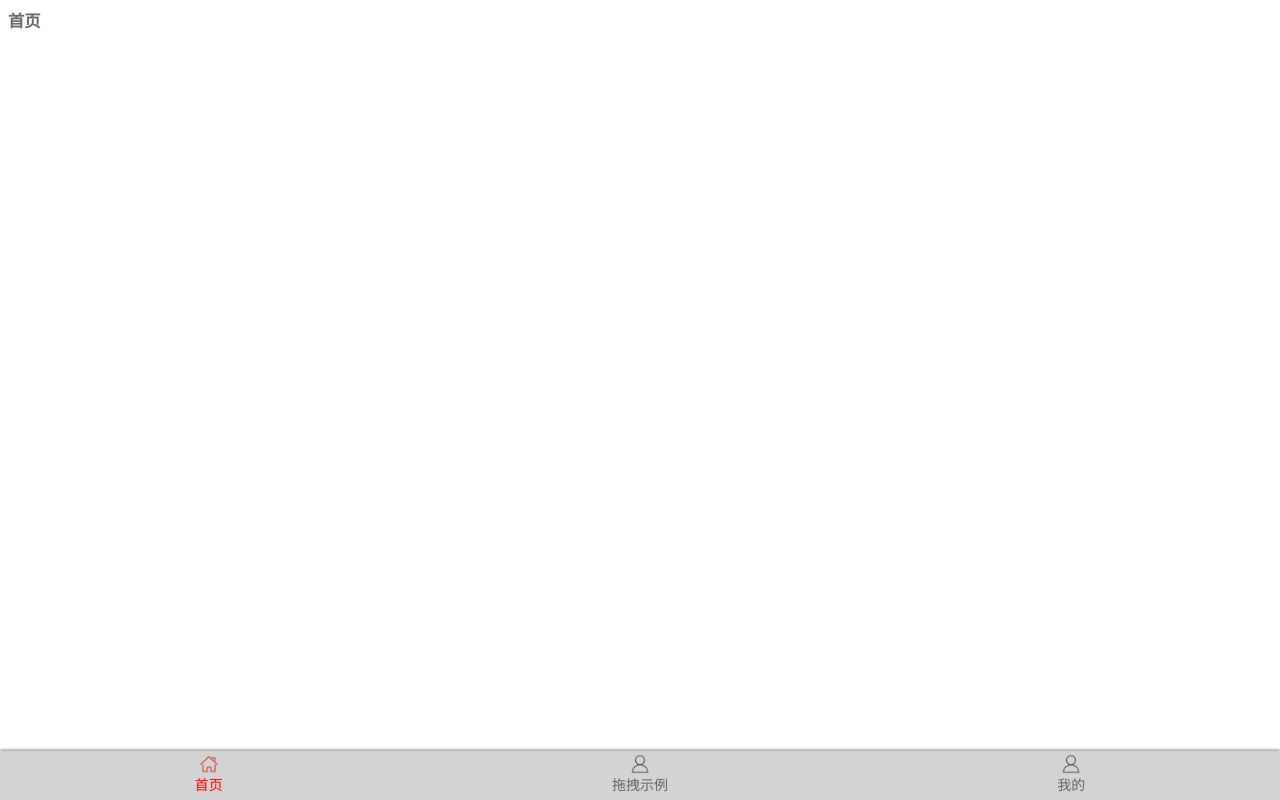
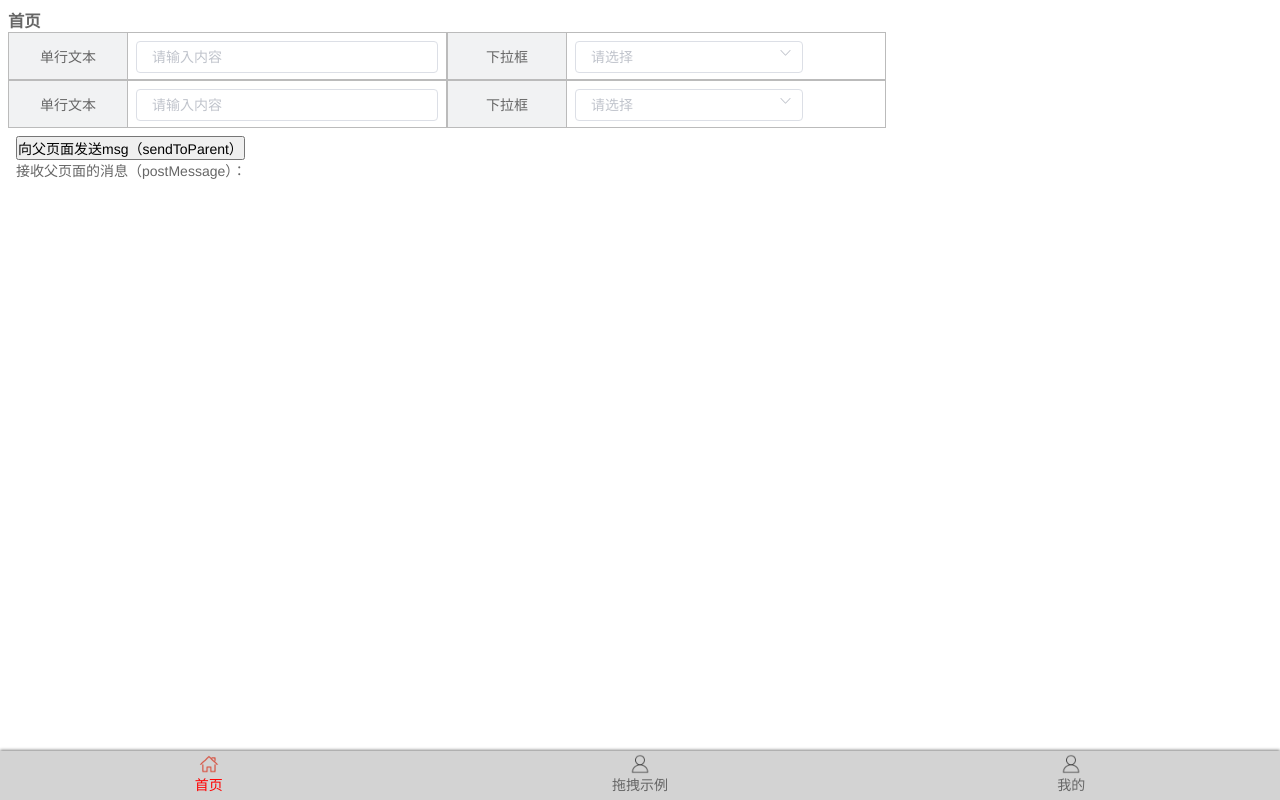
Before and after one commit to rockpile-studio/web-app, a Vue app: page /home in a window 1280 px wide. Built offline with nearby package versions, Linux system fonts and the light colour scheme.

Commit message:
提交更新

```diff
--- a/src/views/Home/Home.vue
+++ b/src/views/Home/Home.vue
@@ -1,16 +1,167 @@
 <template>
   <div>
     <h3>首页</h3>
+    <div class="component">
+      <div class="cpn-label">单行文本</div>
+      <div class="cpn-value">
+        <el-input v-model="component.inputValue" placeholder="请输入内容"/>
+      </div>
+    </div>
+    <div class="component">
+      <div class="cpn-label">下拉框</div>
+      <div class="cpn-value">
+        <el-select v-model="component.selectValue" placeholder="请选择">
+          <el-option
+            v-for="item in options"
+            :key="item.value"
+            :label="item.label"
+            :value="item.value">
+          </el-option>
+        </el-select>
+      </div>
+    </div>
+    <br style="clear: both">
+    <div class="component">
+      <div class="cpn-label">单行文本</div>
+      <div class="cpn-value">
+        <el-input v-model="component.inputValue" placeholder="请输入内容"/>
+      </div>
+    </div>
+    <div class="component">
+      <div class="cpn-label">下拉框</div>
+      <div class="cpn-value">
+        <el-select v-model="component.selectValue" placeholder="请选择">
+          <el-option
+            v-for="item in options"
+            :key="item.value"
+            :label="item.label"
+            :value="item.value">
+          </el-option>
+        </el-select>
+      </div>
+    </div>
+    <br style="clear: both">
+    <div style="margin-top: 8px">
+      <button @click="sendToParent" style="margin-left: 8px">向父页面发送msg（sendToParent）</button>
+      <br>
+      <span id="message" style="margin-left: 8px">接收父页面的消息（postMessage）：{{receiveMessage}}</span>
+    </div>
+
   </div>
 </template>
 
 <script>
+  import {uuid} from '@/common/uuid-utils';
+
   export default {
     name: "Home",
-    computed: {}
+    data() {
+      return {
+        detailId: '',
+        component: {
+          inputValue: '',
+          selectValue: '',
+        },
+        options: [
+          {value: '01', label: '黄金糕'},
+          {value: '02', label: '双皮奶'},
+          {value: '03', label: '蚵仔煎'},
+          {value: '04', label: '龙须面'},
+          {value: '05', label: '北京烤鸭'}
+        ],
+        receiveMessage: '',
+      }
+    },
+    computed: {},
+    methods: {
+      sendToParent() {
+        console.log('window', window);
+        const data = {
+          detailId: uuid(),
+          code: 530200,
+          message: '父子页面跨域通信成功',
+          content: {
+            input: this.component.inputValue,
+            selector: this.component.selectValue,
+          },
+        };
+        this.detailId = data.detailId;
+        // false：iframe使用安全origin传输，true：全域名传输
+        const isUniverse = false;
+        let targetOrigin = '*';
+        if (!isUniverse) {
+          if (parent !== window) {
+            try {
+              console.log('try', parent.location.href)
+              targetOrigin = parent.location.href;
+            } catch {
+              console.log('catch', document.referrer)
+              // console.log('catch', window._referrer)
+              targetOrigin = document.referrer;
+            }
+          }
+        }
+
+        // message：要发送到其他window的数据，数据会被序列化。
+        // targetOrigin：指定哪些窗口能接收到消息事件，其值可以是字符串"*"（表示无限制）或者一个URI。
+        // 在发送消息的时候，如果目标窗口的协议、主机地址或端口这三者的任意一项不匹配targetOrigin提供的值，那么消息就不会被发送；
+        // 只有三者完全匹配，消息才会被发送。
+        window.parent.postMessage(data, targetOrigin);
+      },
+      // async receiveFromParent(data) {
+      receiveFromParent(data) {
+        console.log('data', data);
+        this.detailId = data.detailId;
+        console.log('detailId', this.detailId);
+        this.component.inputValue = data.content.input;
+        this.component.selectValue = data.content.selector;
+        console.log('detailId', this.component.selectValue);
+        this.receiveMessage = JSON.stringify(data);
+        console.log('this.receiveMessage', this.receiveMessage);
+      },
+    },
+    created() {
+      let _this = this;
+      window.addEventListener('message', function (event) {
+        console.log('event', event);
+        console.log('this', this);
+        console.log('_this', _this);
+        if (event.data.code === 530100) {
+          _this.receiveFromParent(event.data);
+        }
+        console.log('receive success');
+      })
+    }
   }
 </script>
 
 <style scoped>
+  .component {
+  }
 
+  .cpn-label {
+    float: left;
+    border: 1px solid rgb(187, 187, 187);
+    width: 120px;
+    height: 48px;
+    background-color: rgb(241, 242, 243);
+
+    display: -webkit-box;
+    -webkit-box-orient: horizontal;
+    -webkit-box-pack: center;
+    -webkit-box-align: center;
+  }
+
+  .cpn-value {
+    float: left;
+    margin-left: -1px;
+    border: 1px solid rgb(187, 187, 187);
+    width: 320px;
+    height: 48px;
+    padding: 8px;
+  }
+
+  /deep/ .el-input__inner {
+    height: 32px;
+  }
 </style>
```
